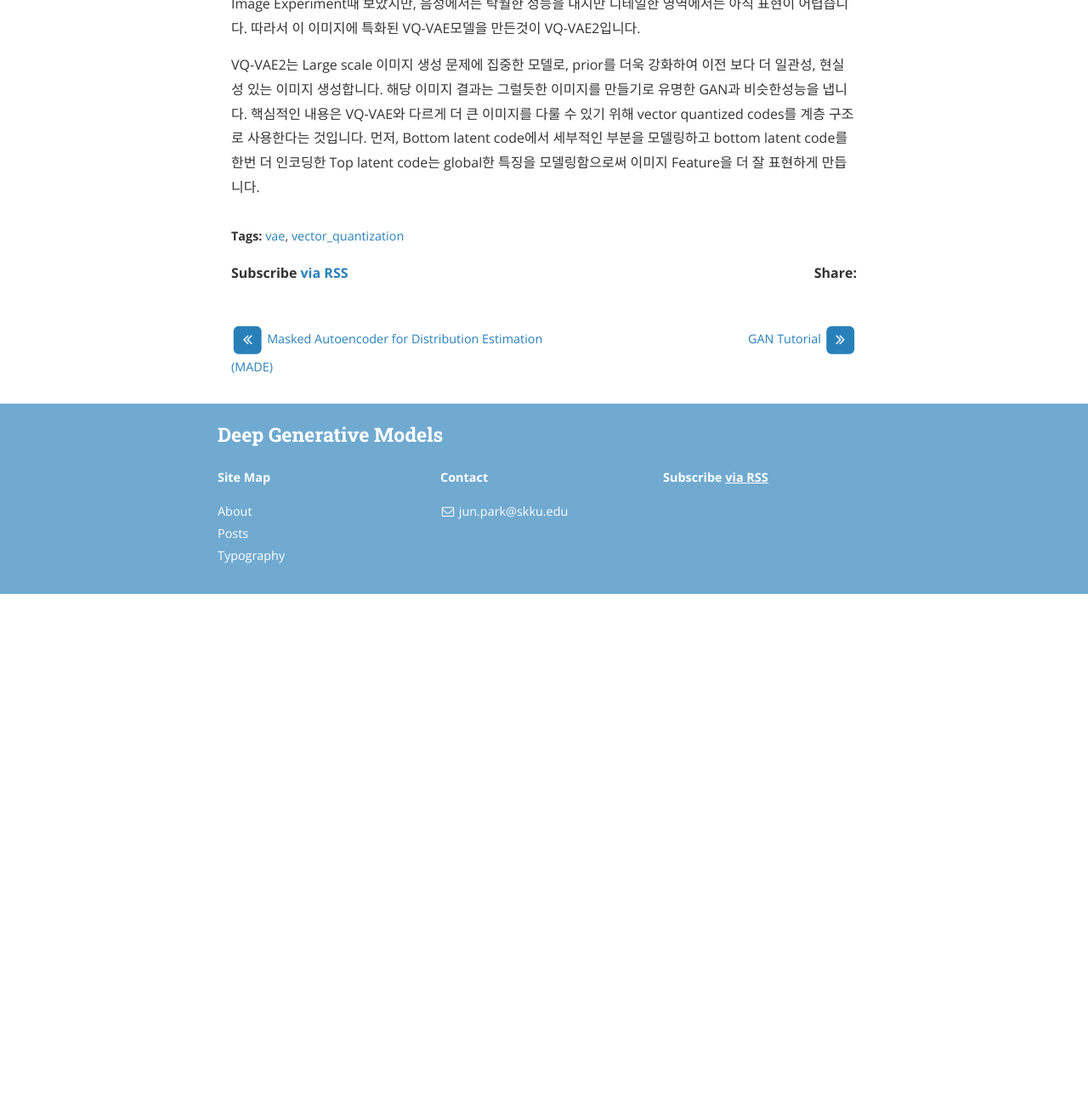
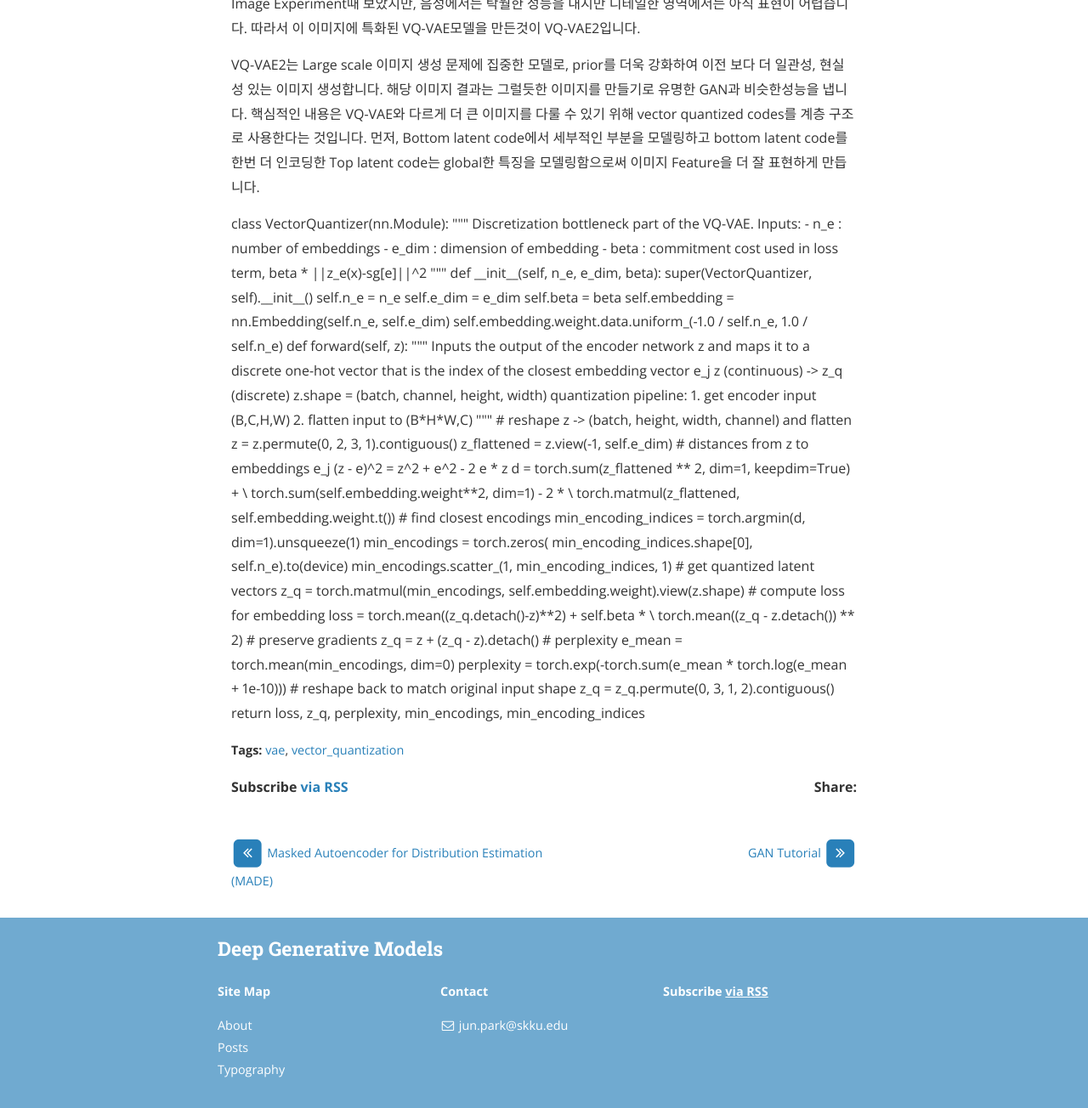
Before and after one commit to deep-generative-models-AIM5036/deep-generative-models-AIM5036.github.io, a Jekyll site: the page built from _posts/2022-11-06-VQVAE.md, in a window 1280 px wide and 1400 px high, scrolled down 9872 px, cut to the strip 96-1400 px from the top of the window. Shown: the whole strip at 85% size. Built offline with Jekyll 4.4.1, drawn with Linux system fonts in a browser that asks for light colours; nearby versions of some CDN libraries; formulas are drawn with MathJax 3; before the commit the page ends 10667 px from its top, so only the background shows below that.

Commit message:
Update 2022-11-06-VQVAE.md
Signed-off-by: 2mbrother <51839832+2mbrother@users.noreply.github.com>

```diff
--- a/_posts/2022-11-06-VQVAE.md
+++ b/_posts/2022-11-06-VQVAE.md
@@ -194,3 +194,70 @@ sequence xi안의 각 이미지는 prior model만 사용하여 모든 latent를
 Image Experiment때 보았지만, 음성에서는 탁월한 성능을 내지만 디테일한 영역에서는 아직 표현이 어렵습니다. 따라서 이 이미지에 특화된 VQ-VAE모델을 만든것이 VQ-VAE2입니다.
 
 VQ-VAE2는 Large scale 이미지 생성 문제에 집중한 모델로,  prior를 더욱 강화하여 이전 보다 더 일관성, 현실성 있는 이미지 생성합니다. 해당 이미지 결과는 그럴듯한 이미지를 만들기로 유명한 GAN과 비슷한성능을 냅니다. 핵심적인 내용은 VQ-VAE와 다르게 더 큰 이미지를 다룰 수 있기 위해 vector quantized codes를 계층 구조로 사용한다는 것입니다. 먼저, Bottom latent code에서 세부적인 부분을 모델링하고  bottom latent code를 한번 더 인코딩한 Top latent code는 global한 특징을 모델링함으로써 이미지 Feature을 더 잘 표현하게 만듭니다.
+
+
+  <div>
+  class VectorQuantizer(nn.Module):
+    """
+    Discretization bottleneck part of the VQ-VAE.
+    Inputs:
+    - n_e : number of embeddings
+    - e_dim : dimension of embedding
+    - beta : commitment cost used in loss term, beta * ||z_e(x)-sg[e]||^2
+    """
+
+    def __init__(self, n_e, e_dim, beta):
+        super(VectorQuantizer, self).__init__()
+        self.n_e = n_e
+        self.e_dim = e_dim
+        self.beta = beta
+
+        self.embedding = nn.Embedding(self.n_e, self.e_dim)
+        self.embedding.weight.data.uniform_(-1.0 / self.n_e, 1.0 / self.n_e)
+
+    def forward(self, z):
+        """
+        Inputs the output of the encoder network z and maps it to a discrete
+        one-hot vector that is the index of the closest embedding vector e_j
+        z (continuous) -> z_q (discrete)
+        z.shape = (batch, channel, height, width)
+        quantization pipeline:
+            1. get encoder input (B,C,H,W)
+            2. flatten input to (B*H*W,C)
+        """
+        # reshape z -> (batch, height, width, channel) and flatten
+        z = z.permute(0, 2, 3, 1).contiguous()
+        z_flattened = z.view(-1, self.e_dim)
+        # distances from z to embeddings e_j (z - e)^2 = z^2 + e^2 - 2 e * z
+
+        d = torch.sum(z_flattened ** 2, dim=1, keepdim=True) + \
+            torch.sum(self.embedding.weight**2, dim=1) - 2 * \
+            torch.matmul(z_flattened, self.embedding.weight.t())
+
+        # find closest encodings
+        min_encoding_indices = torch.argmin(d, dim=1).unsqueeze(1)
+        min_encodings = torch.zeros(
+            min_encoding_indices.shape[0], self.n_e).to(device)
+        min_encodings.scatter_(1, min_encoding_indices, 1)
+
+        # get quantized latent vectors
+        z_q = torch.matmul(min_encodings, self.embedding.weight).view(z.shape)
+
+        # compute loss for embedding
+        loss = torch.mean((z_q.detach()-z)**2) + self.beta * \
+            torch.mean((z_q - z.detach()) ** 2)
+
+        # preserve gradients
+        z_q = z + (z_q - z).detach()
+
+        # perplexity
+        e_mean = torch.mean(min_encodings, dim=0)
+        perplexity = torch.exp(-torch.sum(e_mean * torch.log(e_mean + 1e-10)))
+
+        # reshape back to match original input shape
+        z_q = z_q.permute(0, 3, 1, 2).contiguous()
+
+        return loss, z_q, perplexity, min_encodings, min_encoding_indices
+
+
+  </div>
```
